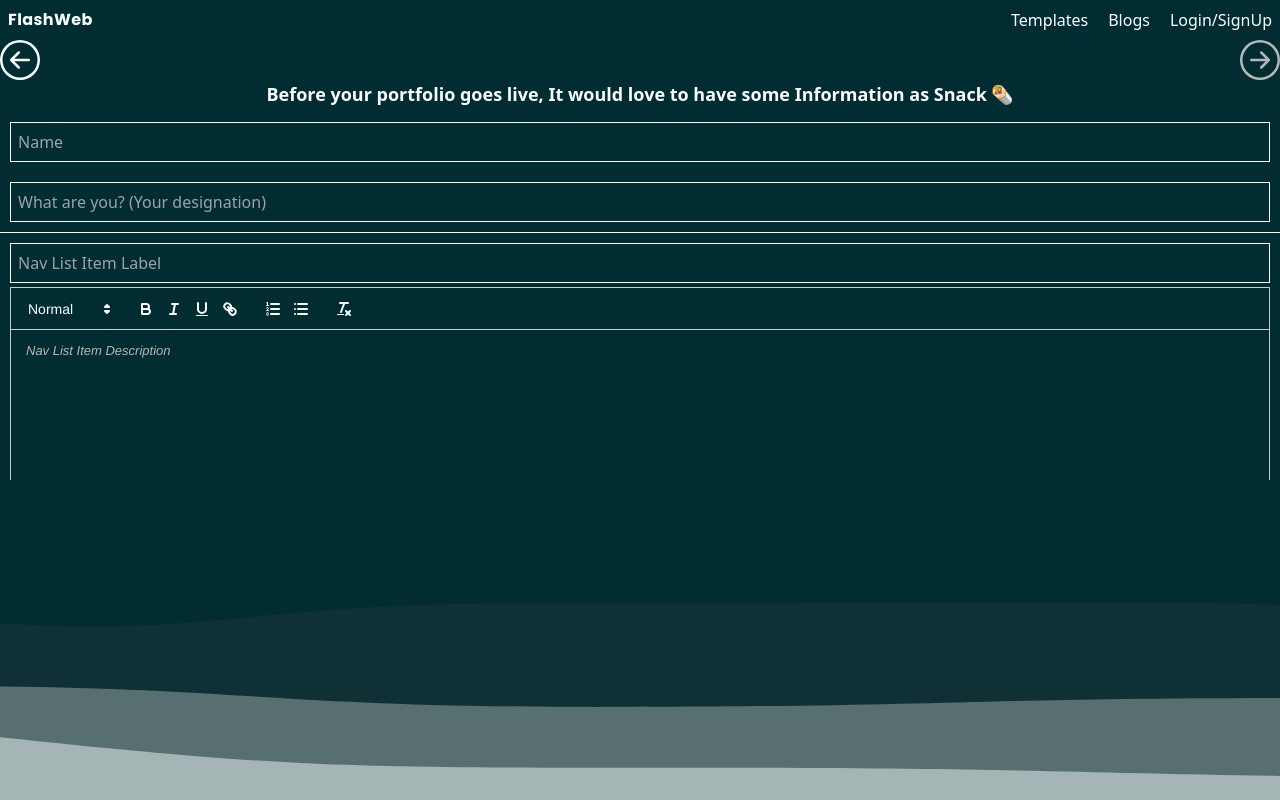
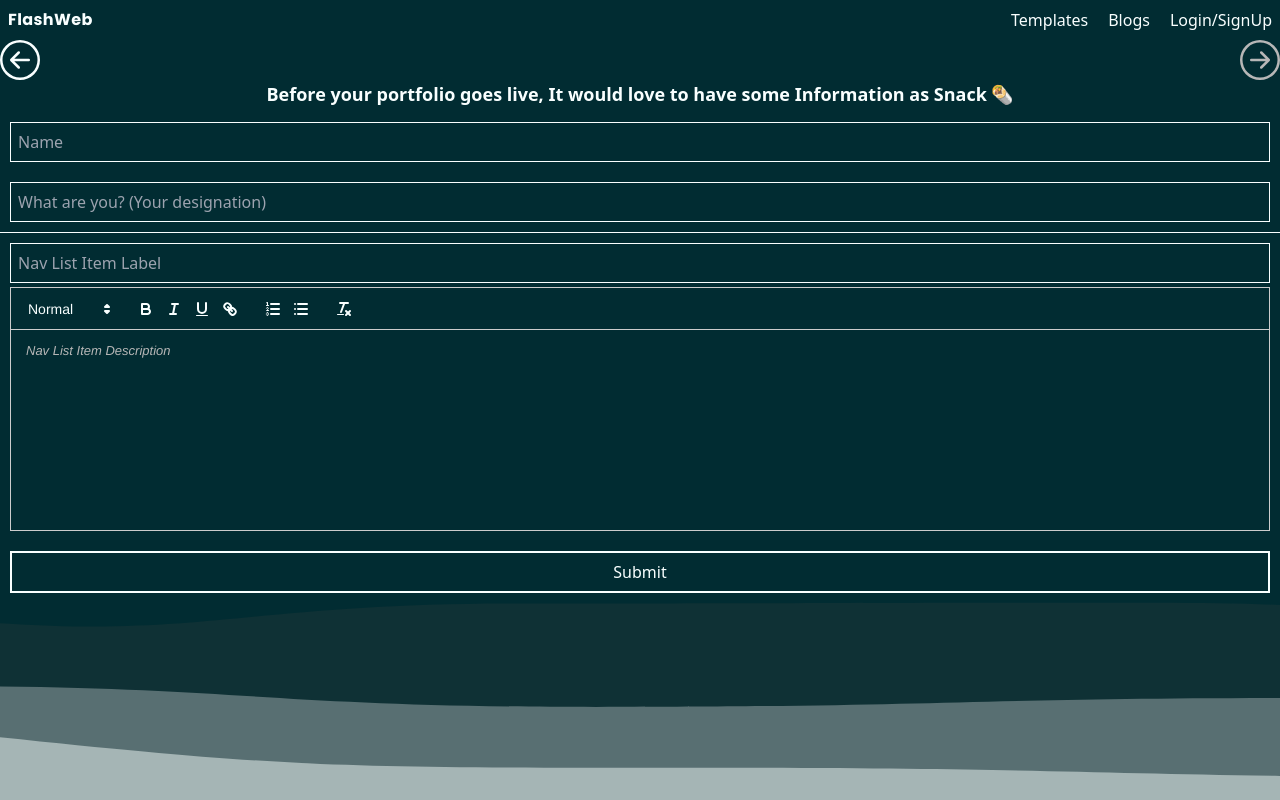
Before and after one commit to BatScript/flash-folio-users, a Next.js app: page /create in a window 1280 px wide. Both pictures are taken after a click on the button "Use". Built offline with nearby package versions, Linux system fonts and the light colour scheme.

Commit message:
updated height

```diff
--- a/components/InsertPortfolioDataForm/insertPortfolioDataForm.module.scss
+++ b/components/InsertPortfolioDataForm/insertPortfolioDataForm.module.scss
@@ -1,6 +1,10 @@
+@import '../../styles/mixins/mediaQueries';
 .formContainer {
-  max-height: 400px;
+  max-height: 75vh;
   overflow-y: scroll;
+  @include mobile {
+    max-height: 80vh;
+  }
   .form {
     color: #f9ffff !important;
     width: 100%;
--- a/components/common/Button/button.module.scss
+++ b/components/common/Button/button.module.scss
@@ -12,7 +12,7 @@
   display: flex;
   justify-content: center;
   align-items: center;
-  background: linear-gradient(to right, #f9ffff 50%, #012c32 50%);
+  background: linear-gradient(to right, #f9ffff 50%, transparent 50%);
   background-size: 200% 100%;
   background-position: right bottom;
   transition: all 0.5s ease-out;
```
